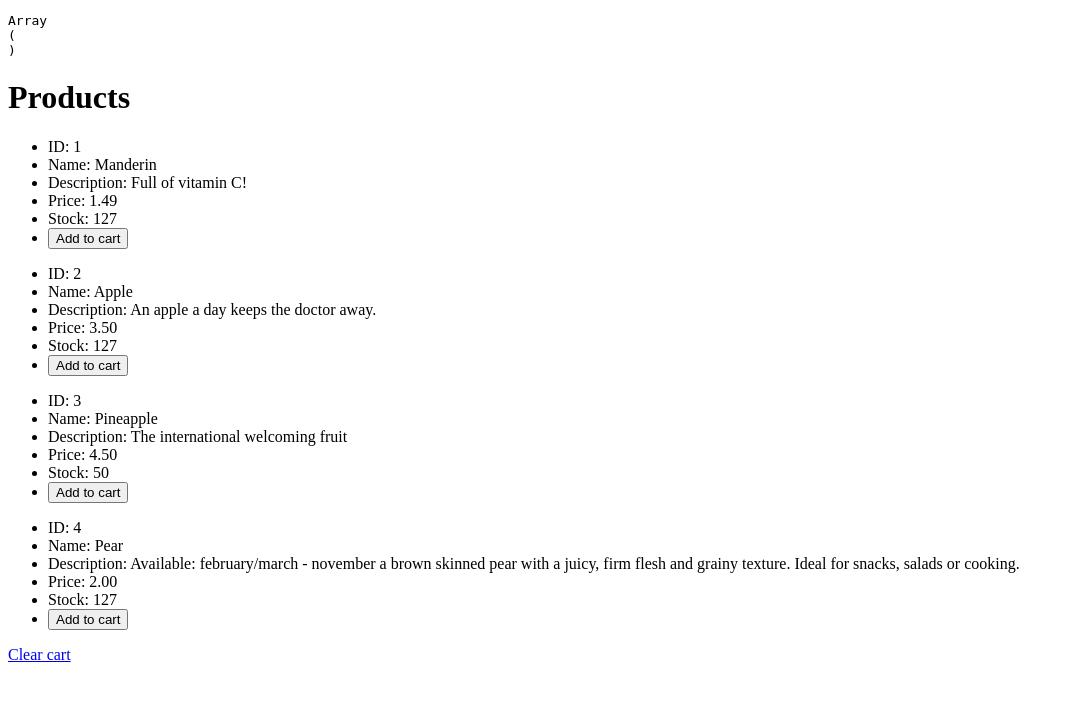
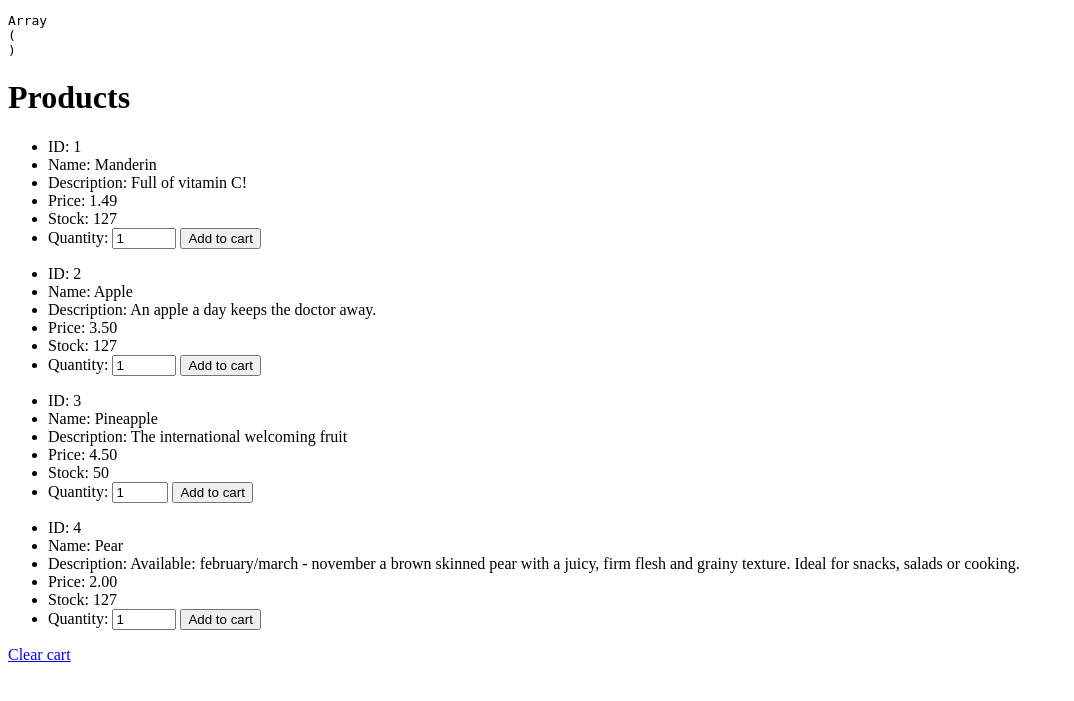
Before and after one commit to k-ram/shopping-cart, a PHP site: page / in a window 1280 px wide. Shown: the top 701 px of the page, without its empty margins (0-1074 px from the left). Run offline with PHP 8.4, Linux system fonts and the light colour scheme; data comes from the database, SQL or seed files in the repository.

Commit message:
Update product cart functionality

```diff
--- a/index.php
+++ b/index.php
@@ -38,13 +38,43 @@
 		// Extract data from database object
 		$result = $result->fetch_assoc();
 
-		// Add the item to the cart
-		$_SESSION['cart'][] = [
+		$productFound = false;
+
+		// Loop over the cart and see if this product is added already
+		for ($i=0; $i < count($_SESSION['cart']); $i++) {
+
+			// Get the id of the prouct in the cart
+			// $i will look at each item in the cart
+			$cartItemId = $_SESSION['cart'][$i]['id'];
+
+			// Get the id of the cart being added to the cart
+			$addItemId = $_POST['product-id'];
+
+			// If the two IDs match
+			if ( $cartItemId == $addItemId ) {
+
+				$_SESSION['cart'][$i]['quantity'] += $_POST['quantity'];
+				$productFound = true;
+
+			}
+
+		}
+
+		// IF product is not found in the cart
+		if ( !$productFound ) {
+
+			// Add the item to the cart
+			//array_push() is similar to ['cart'][]
+			$_SESSION['cart'][] = [
 								'id'=>$_POST['product-id'],
 								'name'=>$_POST['name'],
 								'description'=>$_POST['description'],
-								'price'=>$result['price']
+								'price'=>$result['price'],
+								'quantity'=>$_POST['quantity']
 							];
+
+		}
+
 	}
 
 	// include header
@@ -54,10 +84,9 @@
 
 <?php
 
-
-
 	// Get all products from the database
-	$sql = "	SELECT id, name, description, price, stock FROM products";
+	// SELECT * grabs all the columns in that table
+  	$sql = "	SELECT id, name, description, price, stock FROM products";
 
 	// Run the query
 	$result = $dbc->query( $sql );
--- a/templates/product.template.php
+++ b/templates/product.template.php
@@ -9,8 +9,9 @@
 			<input type="hidden" name="product-id" value="<?= $row['id'] ?>">
 			<input type="hidden" name="name" value="<?= $row['name'] ?>">
 			<input type="hidden" name="description" value="<?= $row['description'] ?>">
+			<label for="quantity">Quantity: </label>
+			<input type="number" name="quantity" id="quantity" value="1" step="1" min="1" max="<?= $row['stock'] ?>">
 			<input type="submit" name="add-to-cart" value="Add to cart">
-
 		</form>
 	</li>
 </ul>
```
